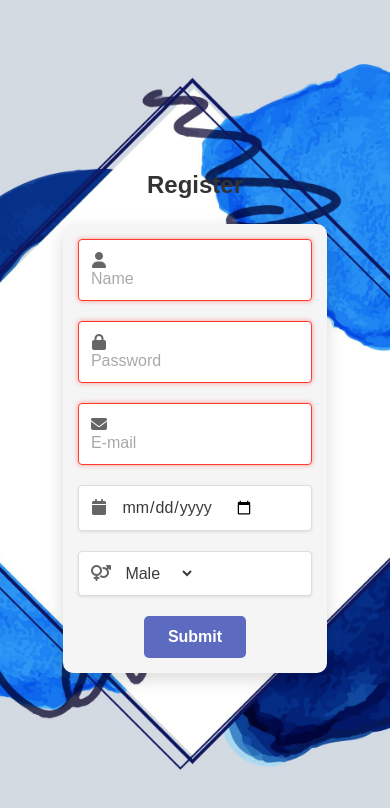
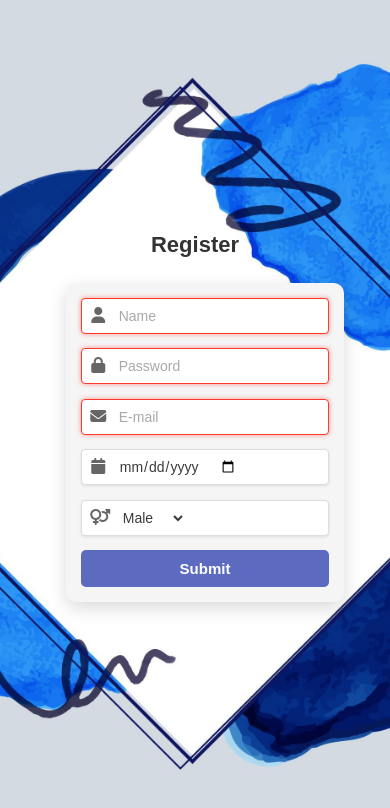
Before and after one commit to supranjal/Minimalist-Form, a plain HTML site: page index.html in a window 390 px wide. Drawn offline with Linux system fonts and the light colour scheme.

Commit message:
made it responsive

```diff
--- a/form.css
+++ b/form.css
@@ -1,4 +1,4 @@
- *,*::before, *::after {/* Apply box-sizing to all elements and their pseudo-elements to include padding and border in the element's total width and height */
+*,*::before, *::after {/* Apply box-sizing to all elements and their pseudo-elements to include padding and border in the element's total width and height */
     box-sizing: border-box;
     margin: 0;
     padding: 0;
@@ -141,18 +141,103 @@ input:invalid {/* this one was add cause there was outline and box-shadow in the
     box-shadow: 0 0 5px rgba(255, 59, 48, 0.5);
 }
 
+/* Responsive Styling */
 
+/* For tablets (portrait) */
+@media (max-width: 768px) {
+    form {
+        max-width: 80%;
+        margin: 0 auto;
+    }
 
+    legend {
+        font-size: 26px;
+        margin-bottom: 20px;
+    }
+}
 
+/* For mobile phones landscape */
+@media (max-width: 640px) {
+    form {
+        max-width: 85%;
+        padding: 20px;
+    }
 
-/* Added responsive adjustments for smaller screens */
+    .form-group {
+        margin-bottom: 1rem;
+    }
+
+    .input-field {
+        padding: 10px;
+    }
+
+    .btn {
+        width: 100%;
+        padding: 12px 20px;
+    }
+}
+
+/* For small mobile phones */
 @media (max-width: 480px) {
-    form {
-        max-width: 90%;
+    body {
+        background-position: top center;
         padding: 15px;
     }
 
+    form {
+        max-width: 100%;
+        padding: 15px;
+        margin: 10px;
+    }
+
     legend {
-        font-size: 24px;
+        font-size: 22px;
+        margin-bottom: 15px;
+    }
+
+    .input-field {
+        padding: 8px;
+    }
+
+    .input-field i {
+        margin-right: 8px;
+    }
+
+    .input-field input, .input-field select {
+        font-size: 14px;
+    }
+
+    .btn {
+        font-size: 15px;
+        padding: 10px 18px;
+    }
+
+    .form-group {
+        margin-bottom: 0.9rem;
     }
 }
+
+/* For very small screens */
+@media (max-width: 320px) {
+    legend {
+        font-size: 20px;
+    }
+
+    .input-field {
+        padding: 6px;
+    }
+
+    .btn {
+        padding: 8px 16px;
+        font-size: 14px;
+    }
+}
+
+/* Fix for devices with height issues */
+@media (max-height: 600px) {
+    body {
+        height: auto;
+        min-height: 100vh;
+        padding: 20px 0;
+    }
+}
```
